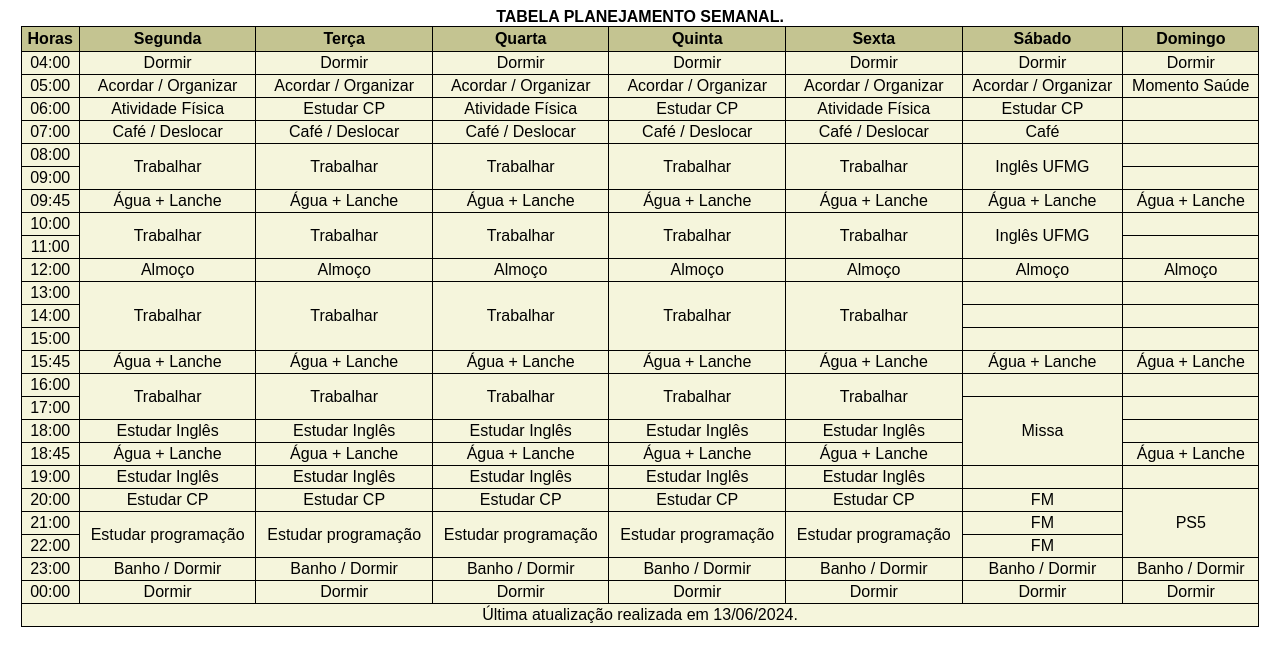
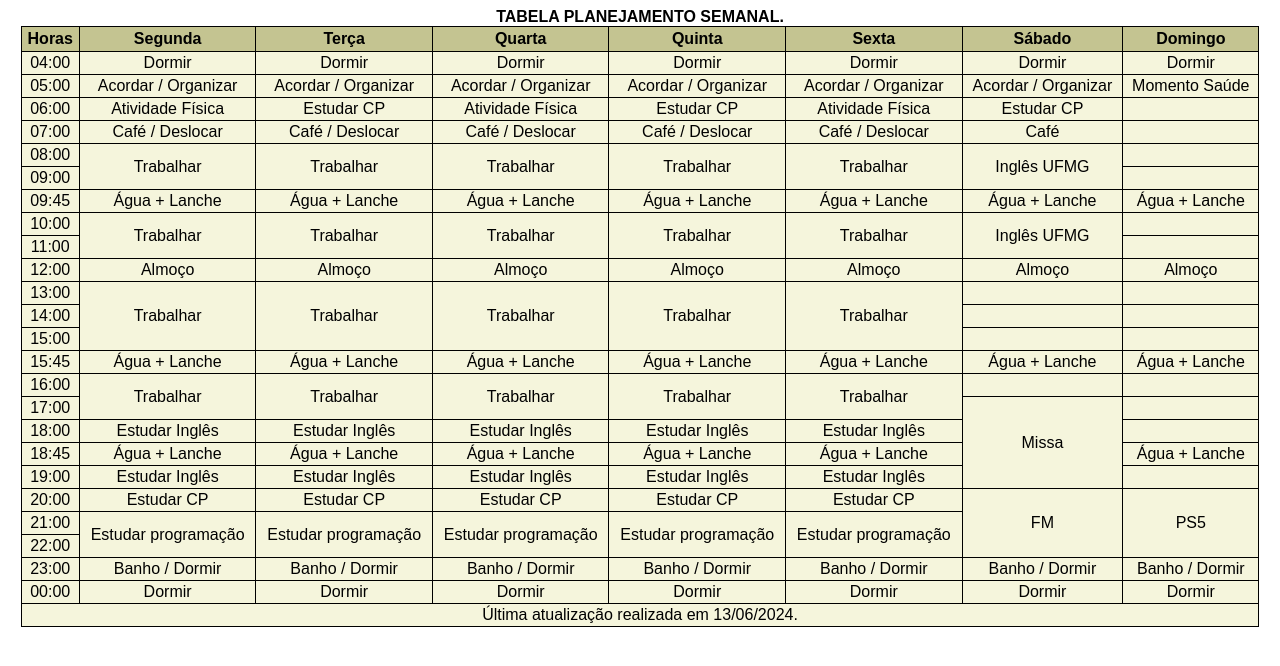
Before and after one commit to igorJSCARMO/igorJSCARMO.github.io, a plain HTML site: page planejamento-semanal.html in a window 1280 px wide. Drawn offline with Linux system fonts and the light colour scheme.

Commit message:
Update planejamento-semanal.html

```diff
--- a/planejamento-semanal.html
+++ b/planejamento-semanal.html
@@ -205,7 +205,7 @@
                     </tr>
                     <tr>
                          <td>17:00</td> <!-- Hora -->
-                         <td rowspan="3">Missa</td> <!-- Sábado -->
+                         <td rowspan="4">Missa</td> <!-- Sábado -->
                          <td></td> <!-- Domingo -->
                     </tr>
                     <tr>
@@ -233,7 +233,6 @@
                          <td rowspan="1">Estudar Inglês</td> <!-- Quarta -->
                          <td rowspan="1">Estudar Inglês</td> <!-- Quinta -->
                          <td rowspan="1">Estudar Inglês</td> <!-- Sexta -->
-                         <td></td> <!-- Sábado -->
                          <td></td> <!-- Domingo -->
                     </tr>
                     <tr>
@@ -243,7 +242,7 @@
                          <td>Estudar CP</td> <!-- Quarta -->
                          <td>Estudar CP</td> <!-- Quinta -->
                          <td>Estudar CP</td> <!-- Sexta -->
-                         <td>FM</td> <!-- Sábado -->
+                         <td rowspan="3">FM</td> <!-- Sábado -->
                          <td rowspan="3">PS5</td> <!-- Domingo -->
                     </tr>
                     <tr>
@@ -253,11 +252,9 @@
                          <td rowspan="2">Estudar programação</td> <!-- Quarta -->
                          <td rowspan="2">Estudar programação</td> <!-- Quinta -->
                          <td rowspan="2">Estudar programação</td> <!-- Sexta -->
-                         <td>FM</td> <!-- Sábado -->
                     </tr>
                     <tr>
                          <td>22:00</td> <!-- Hora -->
-                         <td>FM</td> <!-- Sábado -->
 
                     </tr>
                     <tr>
```
